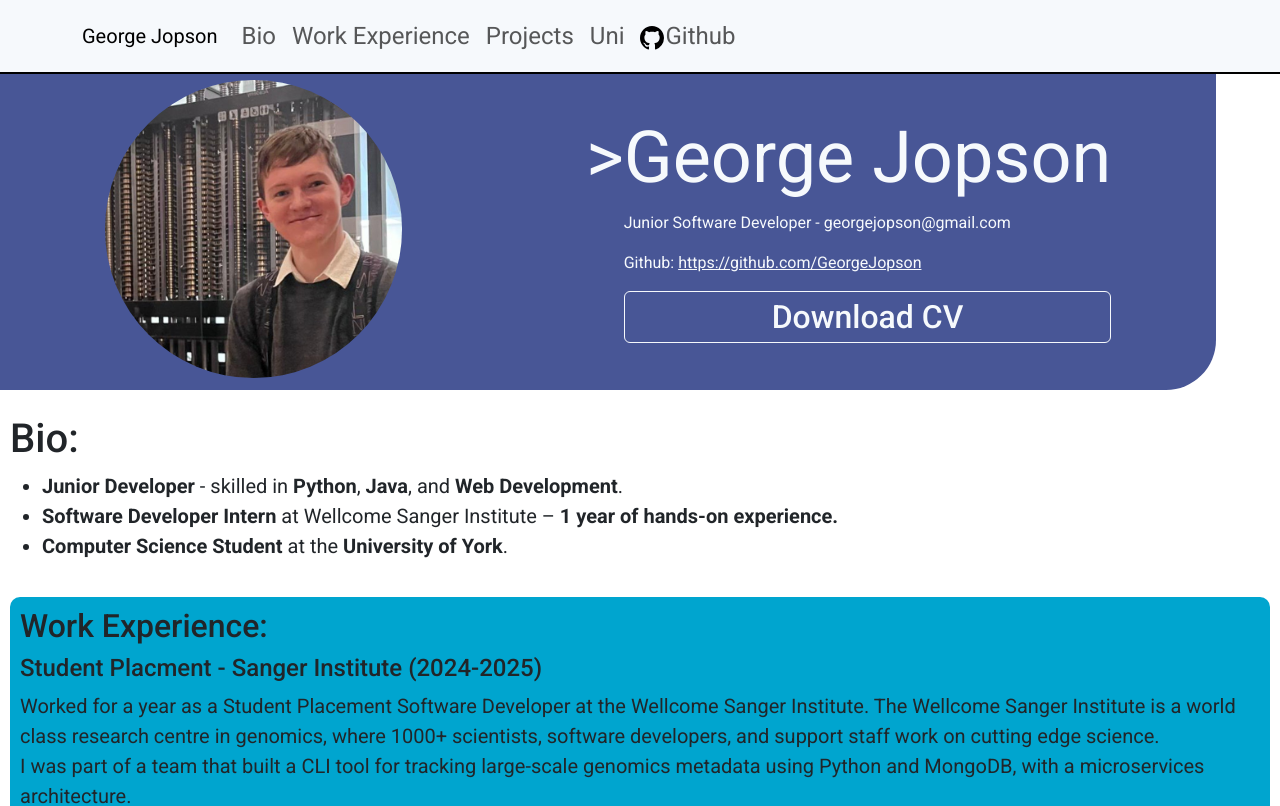
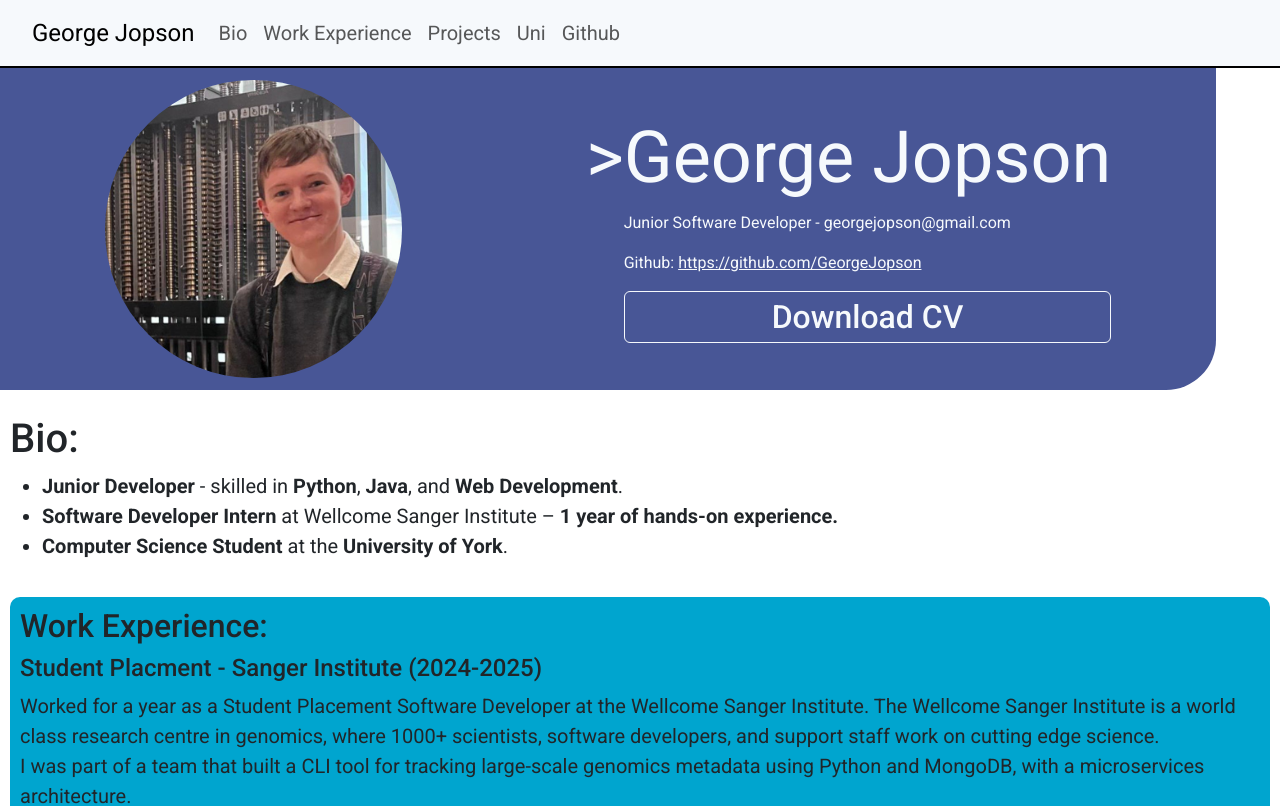
Before and after one commit to GeorgeJopson/GeorgeJopson.github.io, a React (Create React App) app: page / in a window 1280 px wide. Shown: the top 806 px of the page. Built offline with nearby package versions, Linux system fonts and the light colour scheme.

Commit message:
Update NavBar stylings

```diff
--- a/src/Components/NavBar/NavBar.css
+++ b/src/Components/NavBar/NavBar.css
@@ -13,5 +13,9 @@
 }
 
 html {
-  scroll-padding-top: 70px;  /* Adjust the value to match the height of your navbar */
+  scroll-padding-top: 80px;
 }
+
+.navbarContainer{
+  margin-left: 10px;
+}
--- a/src/Components/NavBar/NavBar.js
+++ b/src/Components/NavBar/NavBar.js
@@ -5,7 +5,6 @@ import './NavBar.css';
 
 import '../../stylings/fonts.css';
 import '../../stylings/buttons.css';
-import githubIcon from '../../images/github.svg';
 
 function CustomNavbar() {
   const sectionDetails = [
@@ -19,10 +18,10 @@ function CustomNavbar() {
     <Navbar
       expand="lg"
       fixed="top"
-      className="navbarExtraStyling robotoRegular subtitleText"
+      className = "navbar"
     >
-      <Container>
-        <Navbar.Brand href="#header">George Jopson</Navbar.Brand>
+      <Container className="navbarContainer">
+        <Navbar.Brand href="#header" className="robotoRegular subtitleText">George Jopson</Navbar.Brand>
         <Navbar.Toggle aria-controls="navbarNav" />
         <Navbar.Collapse id="navbarNav">
           <Nav className="me-auto">
@@ -41,7 +40,6 @@ function CustomNavbar() {
               rel="noreferrer"
               className="robotoRegular paragraphText"
             >
-              <img src={githubIcon} alt="Github Icon" className="githubIcon" />
               Github
             </Nav.Link>
           </Nav>
--- a/src/stylings/fonts.css
+++ b/src/stylings/fonts.css
@@ -71,21 +71,21 @@ b, .robotoBold {
 }
 
 .smallParagraphText{
-  font-size: 1em;
+  font-size: 1rem !important;
 }
 
 .paragraphText{
-  font-size: 1.25em;
+  font-size: 1.25rem !important;
 }
 
 .subtitleText{
-  font-size: 1.5em;
+  font-size: 1.5rem !important;
 }
 
 .headerText{
-  font-size: 2em;
+  font-size: 2rem !important;
 }
 
 .titleText{
-  font-size: 4em;
+  font-size: 4rem !important;
 }
```
